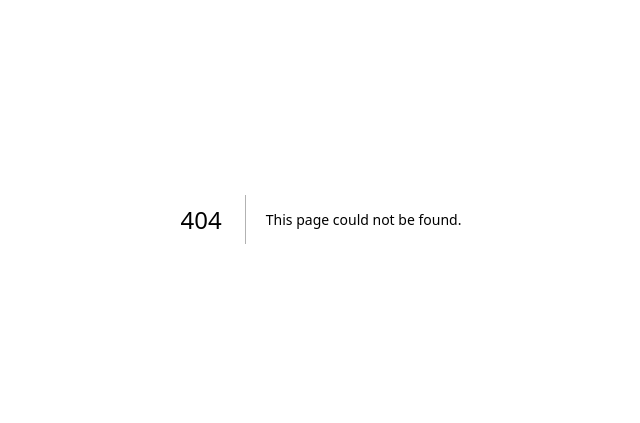
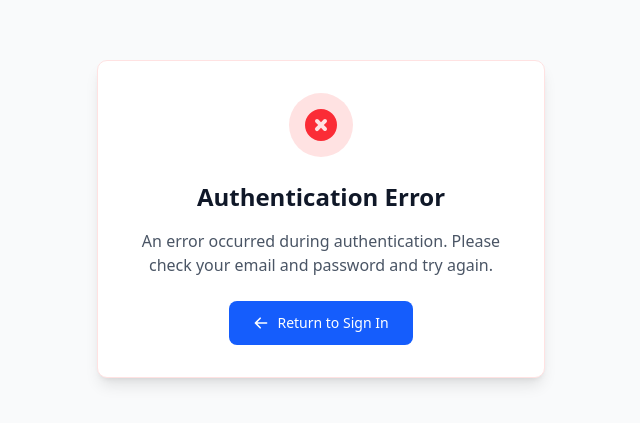
Before and after one commit to miftahulislam2023/al-hikmah, a Next.js app: page /profile/error in a window 1280 px wide. Before the commit this address had no page. Shown: the part 181-604 px from the top of the page, without its empty margins (319-959 px from the left). Built offline with nearby package versions, Linux system fonts and the light colour scheme.

Commit message:
Fixed some bugs in signin and signup and made signin a client component

```diff
--- /dev/null
+++ b/src/app/(student)/profile/error/page.tsx
@@ -0,0 +1,57 @@
+import Link from "next/link"
+
+export default function AuthErrorPage() {
+
+    const errorMessage = "An error occurred during authentication. Please check your email and password and try again."
+
+    return (
+        <div className="flex h-screen w-full flex-col items-center justify-center bg-gray-50 dark:bg-gray-900 p-4">
+            <div className="w-full max-w-md">
+                <div className="rounded-lg border border-red-100 bg-white p-8 shadow-lg dark:border-red-800 dark:bg-gray-800 transition-all hover:shadow-xl">
+                    <div className="mb-6 flex justify-center">
+                        <div className="rounded-full bg-red-100 p-3 dark:bg-red-900">
+                            <svg
+                                xmlns="http://www.w3.org/2000/svg"
+                                className="h-10 w-10 text-red-500 dark:text-red-400"
+                                viewBox="0 0 20 20"
+                                fill="currentColor"
+                            >
+                                <path
+                                    fillRule="evenodd"
+                                    d="M10 18a8 8 0 100-16 8 8 0 000 16zM8.707 7.293a1 1 0 00-1.414 1.414L8.586 10l-1.293 1.293a1 1 0 101.414 1.414L10 11.414l1.293 1.293a1 1 0 001.414-1.414L11.414 10l1.293-1.293a1 1 0 00-1.414-1.414L10 8.586 8.707 7.293z"
+                                    clipRule="evenodd"
+                                />
+                            </svg>
+                        </div>
+                    </div>
+                    <h1 className="mb-4 text-center text-2xl font-bold text-gray-900 dark:text-white">
+                        Authentication Error
+                    </h1>
+                    <div className="mb-6 text-center text-gray-600 dark:text-gray-300">
+                        {errorMessage}
+                    </div>
+                    <div className="flex justify-center">
+                        <Link
+                            href="/profile/signin"
+                            className="flex items-center justify-center rounded-md bg-blue-600 px-6 py-3 text-sm font-medium text-white transition-colors hover:bg-blue-700 focus:outline-none focus:ring-2 focus:ring-blue-500 focus:ring-offset-2 dark:bg-blue-600 dark:hover:bg-blue-700"
+                        >
+                            <svg
+                                xmlns="http://www.w3.org/2000/svg"
+                                className="mr-2 h-4 w-4"
+                                viewBox="0 0 20 20"
+                                fill="currentColor"
+                            >
+                                <path
+                                    fillRule="evenodd"
+                                    d="M9.707 16.707a1 1 0 01-1.414 0l-6-6a1 1 0 010-1.414l6-6a1 1 0 011.414 1.414L5.414 9H17a1 1 0 110 2H5.414l4.293 4.293a1 1 0 010 1.414z"
+                                    clipRule="evenodd"
+                                />
+                            </svg>
+                            Return to Sign In
+                        </Link>
+                    </div>
+                </div>
+            </div>
+        </div>
+    )
+}
--- a/src/app/(student)/profile/page.tsx
+++ b/src/app/(student)/profile/page.tsx
@@ -1,5 +1,5 @@
 import { auth } from '@/auth';
-import Image from 'next/image';
+import Link from 'next/link';
 
 export default async function StudentProfile() {
     const session = await auth()
@@ -15,7 +15,9 @@ export default async function StudentProfile() {
                             </svg>
                         </div>
                         <h1 className="text-2xl font-bold text-red-600">Not logged in</h1>
-                        <p className="mt-2 text-gray-600">Please log in to view your profile.</p>
+                        <p className="mt-2 text-gray-600">Please <Link href="/profile/signin" className='text-blue-500 font-bold'>
+                            login
+                        </Link>  to view your profile.</p>
                     </div>
                 </div>
             </div>
@@ -23,11 +25,6 @@ export default async function StudentProfile() {
     }
 
     const user = session.user;
-
-    // Default avatar based on gender
-    const avatarSrc = user.gender?.toLowerCase() === 'female'
-        ? '/student-female-avatar.png'
-        : '/student-male-avatar.png';
 
     return (
         <div className="min-h-screen bg-gradient-to-br from-blue-50 to-indigo-100 py-10 px-4">
@@ -191,12 +188,10 @@ export default async function StudentProfile() {
                 {/* Motivational Quote */}
                 <div className="mt-6 bg-gradient-to-r from-indigo-600 to-blue-600 rounded-xl shadow-lg p-6 text-center">
                     <blockquote className="text-white italic font-medium text-lg">
-                        "Education is the most powerful weapon which you can use to change the world."
+                        &ldquo;Education is the most powerful weapon which you can use to change the world.&rdquo;
                     </blockquote>
                     <p className="text-blue-200 mt-2">- Nelson Mandela</p>
                 </div>
-
-                {/* Footer */}
                 <div className="mt-8 text-center text-gray-500 text-sm">
                     <p>Al-Hikmah Academy Student Portal • 2025</p>
                 </div>
--- /dev/null
+++ b/src/app/(student)/profile/signin/page.tsx
@@ -0,0 +1,96 @@
+"use client";
+
+import { Button } from "@/components/ui/button";
+import { Input } from "@/components/ui/input";
+import { Label } from "@/components/ui/label";
+import { Card, CardContent, CardDescription, CardFooter, CardHeader, CardTitle } from "@/components/ui/card";
+import { useActionState } from "react";
+import { useFormStatus } from "react-dom";
+import { useRouter } from "next/navigation";
+import { signIn } from "next-auth/react";
+import { useEffect } from "react";
+
+// Server action for handling authentication
+async function authenticate(prevState: { error: string, success: boolean }, formData: FormData) {
+    try {
+        const email = formData.get("email") as string;
+        const password = formData.get("password") as string;
+
+        const result = await signIn("credentials", {
+            email,
+            password,
+            redirect: false,
+        });
+
+        if (result?.error) {
+            return { error: "Invalid email or password", success: false };
+        }
+
+        return { success: true, error: "" };
+    } catch (error) {
+        console.error("Authentication error:", error);
+        return { error: "An unexpected error occurred", success: false };
+    }
+}
+
+// Submit button with loading state
+function SubmitButton() {
+    const { pending } = useFormStatus();
+
+    return (
+        <Button type="submit" className="w-full" disabled={pending}>
+            {pending ? "Signing in..." : "Sign In"}
+        </Button>
+    );
+}
+
+export default function SignInPage() {
+    const router = useRouter();
+    const [state, formAction] = useActionState(authenticate, { error: "", success: false });
+
+    // Use effect to redirect after successful authentication
+    useEffect(() => {
+        if (state.success) {
+            router.push("/profile");
+            router.refresh();
+        }
+    }, [state.success, router]);
+
+    return (
+        <div className="flex justify-center items-center min-h-screen bg-gradient-to-br from-blue-50 to-indigo-100 p-4">
+            <Card className="w-full max-w-md shadow-lg">
+                <CardHeader className="space-y-1">
+                    <CardTitle className="text-2xl font-bold text-center">Sign In</CardTitle>
+                    <CardDescription className="text-center">
+                        Enter your credentials to access your account
+                    </CardDescription>
+                </CardHeader>
+                <CardContent>
+                    <form action={formAction} className="space-y-4">
+                        {state.error && (
+                            <div className="p-3 bg-red-100 border border-red-400 text-red-700 rounded">
+                                {state.error}
+                            </div>
+                        )}
+                        <div className="space-y-2">
+                            <Label htmlFor="email">Email</Label>
+                            <Input id="email" type="email" name="email" placeholder="your.email@example.com" required />
+                        </div>
+
+                        <div className="space-y-2">
+                            <Label htmlFor="password">Password</Label>
+                            <Input id="password" type="password" name="password" placeholder="••••••••" required />
+                        </div>
+
+                        <SubmitButton />
+                    </form>
+                </CardContent>
+                <CardFooter className="flex justify-center">
+                    <p className="text-sm text-muted-foreground">
+                        Don&apos;t have an account? <a href="/profile/signup" className="text-primary hover:underline">Sign Up</a>
+                    </p>
+                </CardFooter>
+            </Card>
+        </div>
+    );
+}
--- a/src/app/(student)/profile/signup/page.tsx
+++ b/src/app/(student)/profile/signup/page.tsx
@@ -4,8 +4,9 @@ import { Label } from "@/components/ui/label";
 import { Card, CardContent, CardDescription, CardFooter, CardHeader, CardTitle } from "@/components/ui/card";
 import Form from "next/form";
 import { signupStudent } from "@/actions/auth";
+import Link from "next/link";
 
-export default function () {
+export default function SignupPage() {
     return (
         <div className="flex justify-center items-center min-h-screen p-4">
             <Card className="w-full max-w-md shadow-lg">
@@ -30,7 +31,7 @@ export default function () {
                 </CardContent>
                 <CardFooter className="flex justify-center">
                     <p className="text-sm text-muted-foreground">
-                        Already have an account? <a href="/api/auth/signin" className="text-primary hover:underline">Login</a>
+                        Already have an account? <Link href="/api/auth/signin" className="text-primary hover:underline">Login</Link>
                     </p>
                 </CardFooter>
             </Card>
--- a/src/auth.ts
+++ b/src/auth.ts
@@ -7,6 +7,10 @@ export const { handlers, signIn, signOut, auth } = NextAuth({
     // session: {
     //     strategy: "jwt",
     // },
+    pages: {
+        signIn: "/profile/signin",
+        error: "/profile/error",
+    },
     providers: [
         Credentials({
             credentials: {
--- a/src/types/next-auth.d.ts
+++ b/src/types/next-auth.d.ts
@@ -1,61 +1,65 @@
-// Declaration file to extend NextAuth types
-import { Gender, Class, Role } from "../lib/types";
+import { DefaultSession } from "next-auth"
 
 declare module "next-auth" {
+    /**
+     * Extend the built-in session types
+     */
+    interface Session {
+        user: {
+            id: string
+            name: string
+            email: string
+            phone: string
+            roll: string
+            sscBatch: string
+            address: string
+            dob: Date | null
+            gender: string
+            currentInstitute: string
+            currentClass: string
+            guardianName: string
+            guardianPhone: string
+            guardianOccupation: string
+        } & DefaultSession["user"]
+    }
+
+    /**
+     * Extend the built-in user types
+     */
     interface User {
-        id: string;
-        name: string;
-        email: string;
-        phone?: string;
-        roll?: string;
-        sscBatch?: string;
-        address?: string;
-        dob?: Date | null;
-        gender?: string;
-        currentInstitute?: string;
-        currentClass?: string;
-        guardianName?: string;
-        guardianPhone?: string;
-        guardianOccupation?: string;
+        id: string
+        name: string
+        email: string
+        phone: string
+        roll: string
+        sscBatch: string
+        address: string
+        dob: Date | null
+        gender: string
+        currentInstitute: string
+        currentClass: string
+        guardianName: string
+        guardianPhone: string
+        guardianOccupation: string
     }
 }
 
 declare module "next-auth/jwt" {
+    /** Extend the built-in JWT types */
     interface JWT {
-        id: string;
-        name: string;
-        email: string;
-        phone?: string;
-        roll?: string;
-        sscBatch?: string;
-        address?: string;
-        dob?: Date | null;
-        gender?: string;
-        currentInstitute?: string;
-        currentClass?: string;
-        guardianName?: string;
-        guardianPhone?: string;
-        guardianOccupation?: string;
+        id: string
+        name: string
+        email: string
+        phone: string
+        roll: string
+        sscBatch: string
+        address: string
+        dob: Date | null
+        gender: string
+        currentInstitute: string
+        currentClass: string
+        guardianName: string
+        guardianPhone: string
+        guardianOccupation: string
     }
 }
-
-declare module "next-auth/core/types" {
-    interface Session {
-        user: {
-            id: string;
-            name: string;
-            email: string;
-            phone?: string;
-            roll?: string;
-            sscBatch?: string;
-            address?: string;
-            dob?: Date | null;
-            gender?: string;
-            currentInstitute?: string;
-            currentClass?: string;
-            guardianName?: string;
-            guardianPhone?: string;
-            guardianOccupation?: string;
-        }
-    }
-}
```
